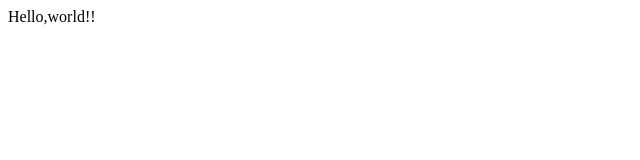
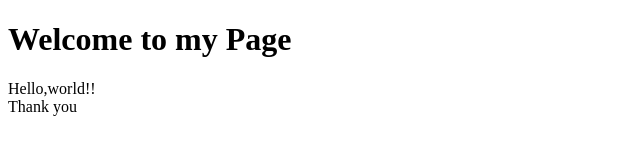
Before and after one commit to AkshayBhandarkarH/Web-Development-Learnings, a plain HTML site: page index.html in a window 1280 px wide. Shown: the whole page, without its empty margins (0-640 px from the left). Drawn offline with Linux system fonts and the light colour scheme.

Commit message:
upadted code added header and footer

```diff
--- a/index.html
+++ b/index.html
@@ -6,6 +6,8 @@
     <title>Hello</title>
   </head>
   <body>
+    <h1>Welcome to my Page</h1>
     Hello,world!!
+    <footer>Thank you</footer>
   </body>
 </html>
```
